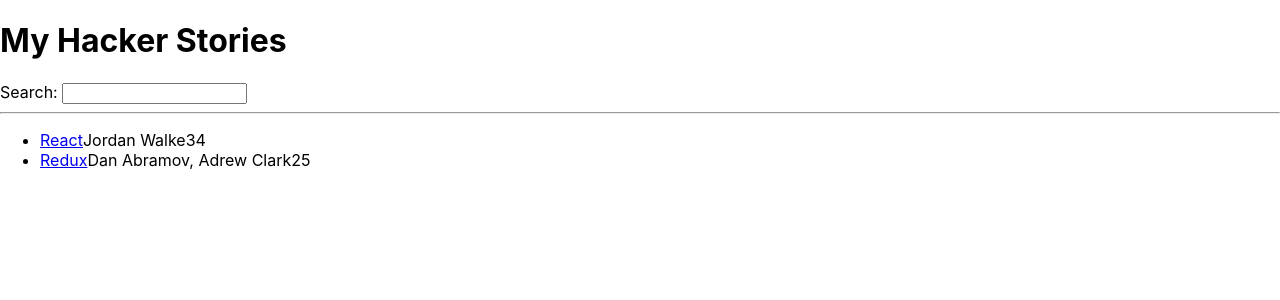
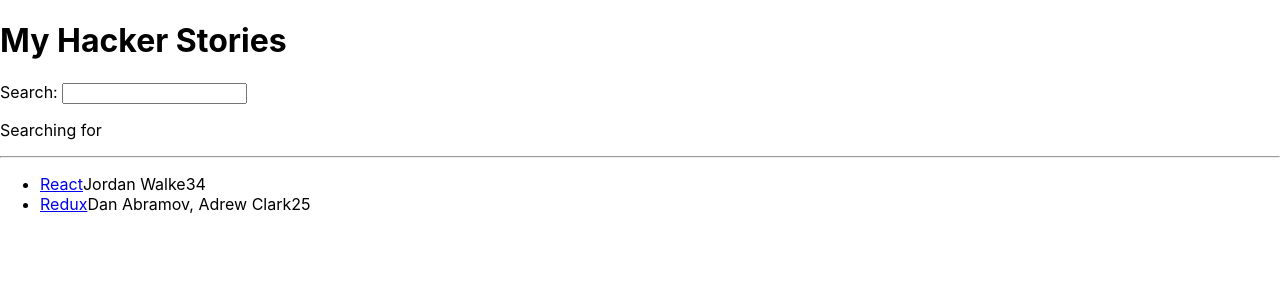
Before and after one commit to mnca16/road-to-react-book, a React (Create React App) app: page / in a window 1280 px wide. Shown: the top 300 px of the page. Built offline with nearby package versions, Linux system fonts and the light colour scheme.

Commit message:
week 1.3 props, state, and handlers functions

```diff
--- a/src/App.js
+++ b/src/App.js
@@ -1,6 +1,7 @@
 import * as React from 'react';
 
-const list = [
+const App = () => {
+  const stories = [
     {
       title: 'React',
       url: 'https://react.js.org/',
@@ -18,41 +19,61 @@
     },
   ];
 
-const App = () => (
+  const handleSearch = (event) => {
+    console.log(event.target.value);
+  };
+
+  return (
     <div>
       <h1>My Hacker Stories</h1>
 
-      <Search />
+      <Search onSearch={handleSearch} />
 
       <hr />
 
-      <List />
+      <List list={stories} />
 
     </div>
   );
+;}
 
-const Search = () => (
+const Search = (props) => {
+  const [searchTerm, setSearchTerm] = React.useState('');
+  const handleChange = (event) => {
+    setSearchTerm(event.target.value);
+
+    props.onSearch(event)
+  };
+
+  return (
     <div>
     <label htmlFor="search">Search: </label>
-    <input id="search" type="text"/>
+    <input id="search" type="text" onChange={handleChange}/>
+
+    <p>
+      Searching for <strong>{searchTerm}</strong>
+    </p>
     </div>
   );
+};
 
-const List = () => (
-    <div>
+const List = (props) => (
      <ul>
-        {list.map((item) => (
-          <li key={item.objectID} >
-            <span>
-              <a href='{item.url}'>{item.title}</a>
-            </span>
-            <span>{item.author}</span>
-            <span>{item.num_comments}</span>
-            <span>{item.points}</span>
-            </li>
+        {props.list.map((item) => (
+          <Item key={item.objectID} item={item}/>
       ))}
     </ul>
-    </div>
+);
+
+const Item = (props) => (
+  <li>
+    <span>
+      <a href={props.item.url}>{props.item.title}</a>
+   </span>
+   <span>{props.item.author}</span>
+   <span>{props.item.num_comments}</span>
+   <span>{props.item.points}</span>
+  </li>
 );
 
 export default App;
```
Also changed, not shown: src/index.js (line endings or trailing spaces). Lines whose indentation alone changed are shown as unchanged.
